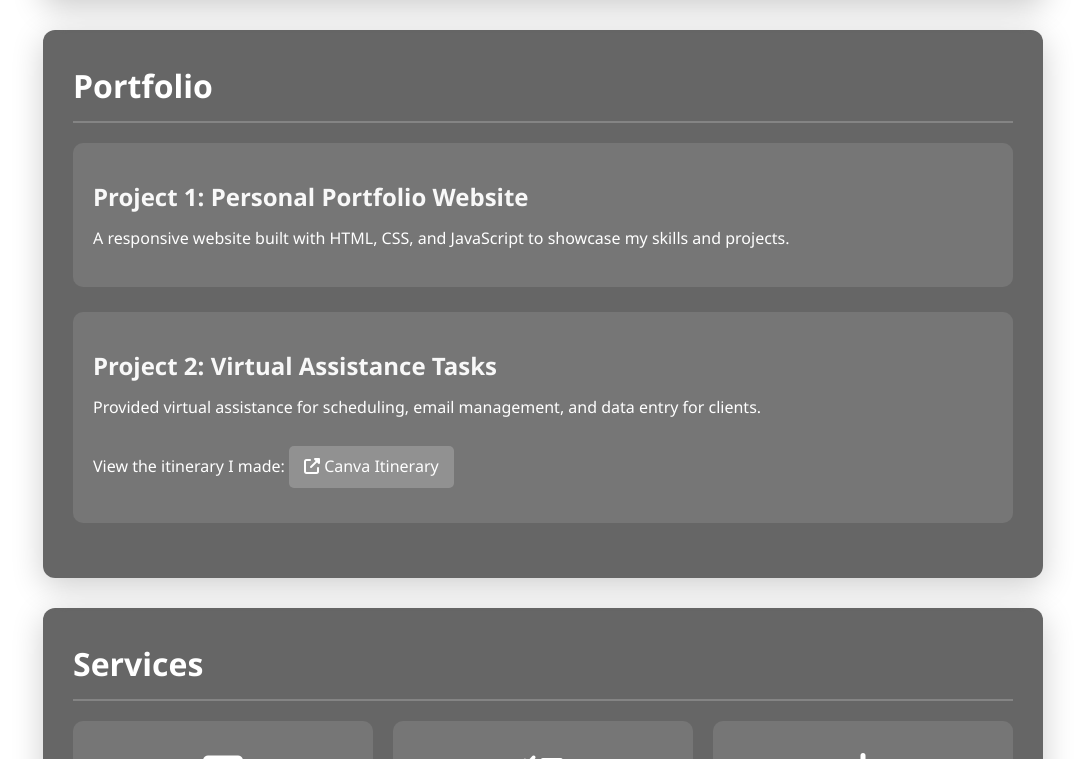
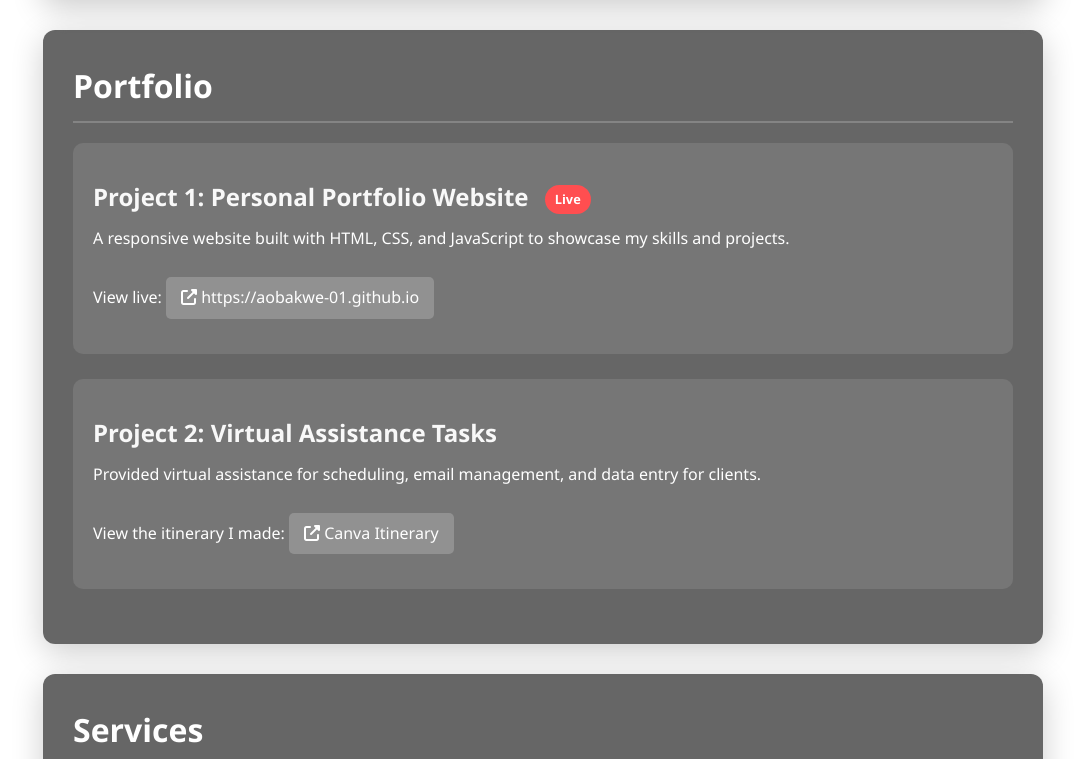
Before and after one commit to Aobakwe-01/Aobakwe-01.github.io, a plain HTML site: page index.html in a window 1280 px wide. Shown: the part 1153-1912 px from the top of the page, without its empty margins (97-1182 px from the left). Drawn offline with Linux system fonts and the light colour scheme.

Commit message:
Update index.html

```diff
--- a/index.html
+++ b/index.html
@@ -365,6 +365,18 @@
             background: rgba(0, 0, 0, 0.8);
             transform: translateY(-5px);
         }
+
+        /* Badge for live project */
+        .live-badge {
+            display: inline-block;
+            background: #ff4e50;
+            color: white;
+            padding: 4px 10px;
+            border-radius: 20px;
+            font-size: 0.8rem;
+            margin-left: 10px;
+            vertical-align: middle;
+        }
     </style>
 </head>
 <body>
@@ -374,7 +386,7 @@
     </div>
 
     <header>
-        <img src="https://drive.google.com/uc?export=download&id=1qL-d0s60g2PxkEPHRTtdETg1BsSIOrkG" alt="Aobakwe Notwane" class="profile-img">
+        <img src="https://i.ibb.co/0Q8R4y7/1000195707.jpg" alt="Aobakwe Notwane" class="profile-img">
         <h1>Aobakwe Notwane</h1>
         <p>Fullstack Developer & Virtual Assistant | BBA Student in AI at Nexford University</p>
     </header>
@@ -407,8 +419,9 @@
     <section id="portfolio">
         <h2>Portfolio</h2>
         <div class="project">
-            <h3>Project 1: Personal Portfolio Website</h3>
+            <h3>Project 1: Personal Portfolio Website <span class="live-badge">Live</span></h3>
             <p>A responsive website built with HTML, CSS, and JavaScript to showcase my skills and projects.</p>
+            <p>View live: <a href="https://aobakwe-01.github.io" target="_blank"><i class="fas fa-external-link-alt"></i> https://aobakwe-01.github.io</a></p>
         </div>
         <div class="project">
             <h3>Project 2: Virtual Assistance Tasks</h3>
@@ -537,4 +550,4 @@
         });
     </script>
 </body>
-  </html>
+    </html>
```
